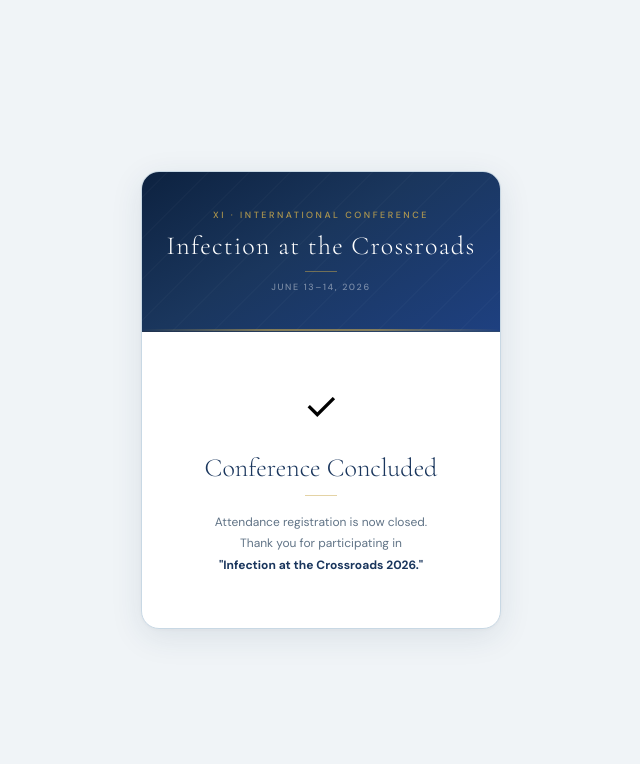
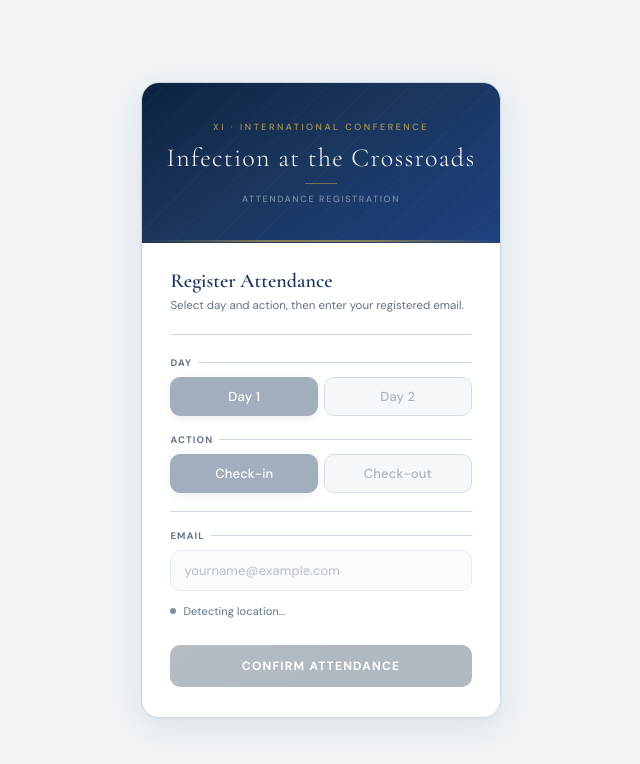
Before and after one commit to eliashvili204-glitch/Giorgi, a plain HTML site: page registration.html in a window 1280 px wide. Shown: the whole page, without its empty margins (319-959 px from the left). Drawn offline with nearby package versions, Linux system fonts and the light colour scheme.

Commit message:
Update registration.html

```diff
--- a/registration.html
+++ b/registration.html
@@ -307,20 +307,76 @@
       <div class="hero-eyebrow">XI · International Conference</div>
       <div class="hero-title">Infection at the Crossroads</div>
       <div class="hero-rule"></div>
-      <div class="hero-sub">June 13–14, 2026</div>
+      <div class="hero-sub">Attendance Registration</div>
     </div>
   </div>
 
-  <div class="card-body" style="text-align:center; padding: 48px 28px 52px;">
-  <div style="font-size:40px; margin-bottom:20px;">✓</div>
-  <div style="font-family:'Cormorant Garamond',serif; font-size:26px; font-weight:300; color:var(--navy); margin-bottom:12px; line-height:1.2;">
-    Conference Concluded
-  </div>
-  <div style="width:32px; height:1px; background:rgba(201,168,76,0.5); margin:0 auto 16px;"></div>
-  <div style="font-size:12px; color:var(--text-soft); line-height:1.8;">
-    Attendance registration is now closed.<br>
-    Thank you for participating in<br>
-    <strong style="color:var(--navy);">"Infection at the Crossroads 2026."</strong>
+  <div class="card-body">
+    <div class="card-header">
+      <div class="card-title">Register Attendance</div>
+      <div class="card-desc">Select day and action, then enter your registered email.</div>
+    </div>
+
+    <div class="field">
+      <div class="field-label">Day</div>
+      <div class="segment" id="seg-day">
+        <button class="seg-btn active" onclick="pick(this)">Day 1</button>
+        <button class="seg-btn"        onclick="pick(this)">Day 2</button>
+      </div>
+    </div>
+
+    <div class="field">
+      <div class="field-label">Action</div>
+      <div class="segment" id="seg-action">
+        <button class="seg-btn active" onclick="pick(this)">Check-in</button>
+        <button class="seg-btn"        onclick="pick(this)">Check-out</button>
+      </div>
+    </div>
+
+    <div class="sep"></div>
+
+    <div class="field" style="margin-bottom:0">
+      <div class="field-label">Email</div>
+      <div class="input-wrap">
+        <input class="input-field" id="email-inp" type="email"
+               placeholder="yourname@example.com" autocomplete="email" disabled>
+      </div>
+
+      <div id="locStatus">
+        <div class="loc-pulse" id="loc-indicator"></div>
+        <div class="loc-text"  id="locText">Detecting location…</div>
+      </div>
+
+      <div id="manual-notice">
+        ⚠️ Location could not be detected. Your attendance will be marked <strong>LOCATION_FAILED</strong> in the system for manual review.
+      </div>
+
+      <div id="locationBlock">
+        <div class="loc-block-title">Location Access Required</div>
+        <div class="loc-block-desc" id="loc-block-desc">
+          Location access is blocked. Follow the steps below to enable it, then reload the page.
+        </div>
+        <div class="loc-how">
+          <div class="loc-how-title">How to enable</div>
+          <div class="loc-how-body" id="loc-how-body"></div>
+        </div>
+        <button class="loc-continue-btn" id="loc-continue-btn" onclick="activateManual()">
+          Continue anyway
+        </button>
+      </div>
+
+      <div id="manualPanel">
+        <div class="mp-title">Submitting without location</div>
+        <div class="mp-body">
+          Your attendance will be recorded with a <b>LOCATION_FAILED</b> flag.
+          An organiser may follow up to verify your presence.
+        </div>
+      </div>
+    </div>
+
+    <button class="submit" id="submit-btn" onclick="submitForm()" disabled>Confirm Attendance</button>
+    <div id="retry-info" class="retry-badge" style="display:none;"></div>
+    <div class="msg" id="msg"></div>
   </div>
 </div>
 
```
